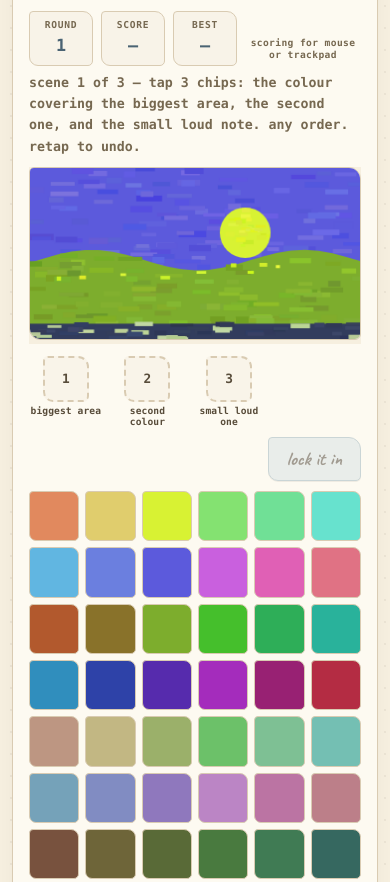
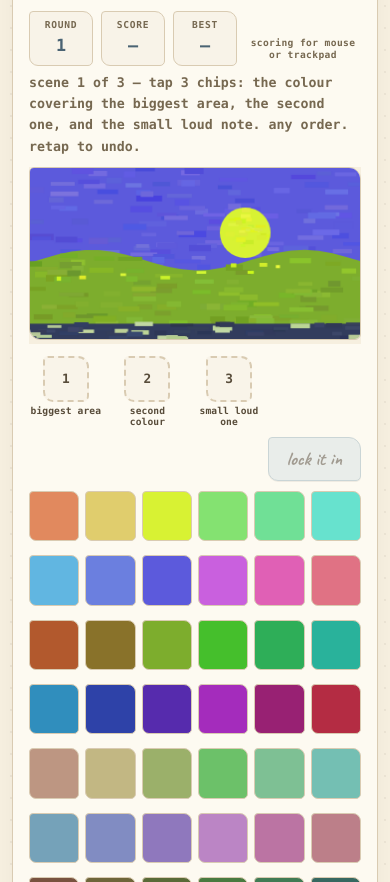
Before and after one commit to SadeAli/artdaily-palette-pick, a plain HTML site: page index.html in a window 390 px wide. Shown: the part 181-1063 px from the top of the page. Drawn offline with Linux system fonts and the light colour scheme.

Commit message:
night shift wave 9

```diff
--- a/css/style.css
+++ b/css/style.css
@@ -472,10 +472,25 @@ a { color: inherit; }
    specificity as the media-query rules and comes after them, so it won
    at every width and silently widened the gutters the breakpoints below
    were sized around. */
+/* THE ROW GUTTER IS WIDER THAN THE COLUMN GUTTER ON EVERY REFLOWED
+   LAYOUT, and that is a scoring-fairness measure, not a decoration.
+   The sheet is built as 4 tone rows × 12 hue columns (HUE_COLS), so at
+   the full 12 columns the chip to the RIGHT is one hue step and the chip
+   BELOW is one tone step — measured at 1.00 and 1.17 cells, i.e. 50 and
+   42 out of 100 for that role against ZERO_CELLS = 2. Below 704px the
+   grid reflows and the chip below is no longer the next tone, it is
+   `cols` HUE steps away: measured 2.74 cells at 8 columns and 3.12 at 6,
+   both a flat 0. So the same one-chip aiming slip costs 42 on a laptop
+   and everything on a phone, purely because the sheet rewrapped.
+   The price is fixed by the colour maths and must stay that way; what
+   can be changed is how easy the expensive slip is to make. Column gaps
+   are left EXACTLY as the breakpoint maths below assumes (they set the
+   44px chip edge), and only the rows are opened up. */
 .chips {
   display: grid;
   grid-template-columns: repeat(12, 1fr);
-  gap: 8px;
+  column-gap: 8px;
+  row-gap: 8px;   /* 12 columns: down IS the next tone, nothing to guard */
 }
 .chip {
   width: 100%;
@@ -515,16 +530,16 @@ a { color: inherit; }
       5 cols, gap 6 → needs C ≥ 244 → V ≥ 300
       4 cols, gap 6 → needs C ≥ 194 → V ≥ 250  */
 @media (max-width: 703px) {
-  .chips { grid-template-columns: repeat(8, 1fr); }
+  .chips { grid-template-columns: repeat(8, 1fr); column-gap: 8px; row-gap: 16px; }
 }
 @media (max-width: 495px) {
-  .chips { grid-template-columns: repeat(6, 1fr); gap: 6px; }
+  .chips { grid-template-columns: repeat(6, 1fr); column-gap: 6px; row-gap: 14px; }
 }
 @media (max-width: 359px) {
-  .chips { grid-template-columns: repeat(5, 1fr); gap: 6px; }
+  .chips { grid-template-columns: repeat(5, 1fr); column-gap: 6px; row-gap: 14px; }
 }
 @media (max-width: 307px) {
-  .chips { grid-template-columns: repeat(4, 1fr); gap: 6px; }
+  .chips { grid-template-columns: repeat(4, 1fr); column-gap: 6px; row-gap: 14px; }
 }
 
 /* narrow screens: pin the scene while the chip grid scrolls beneath it */
```
